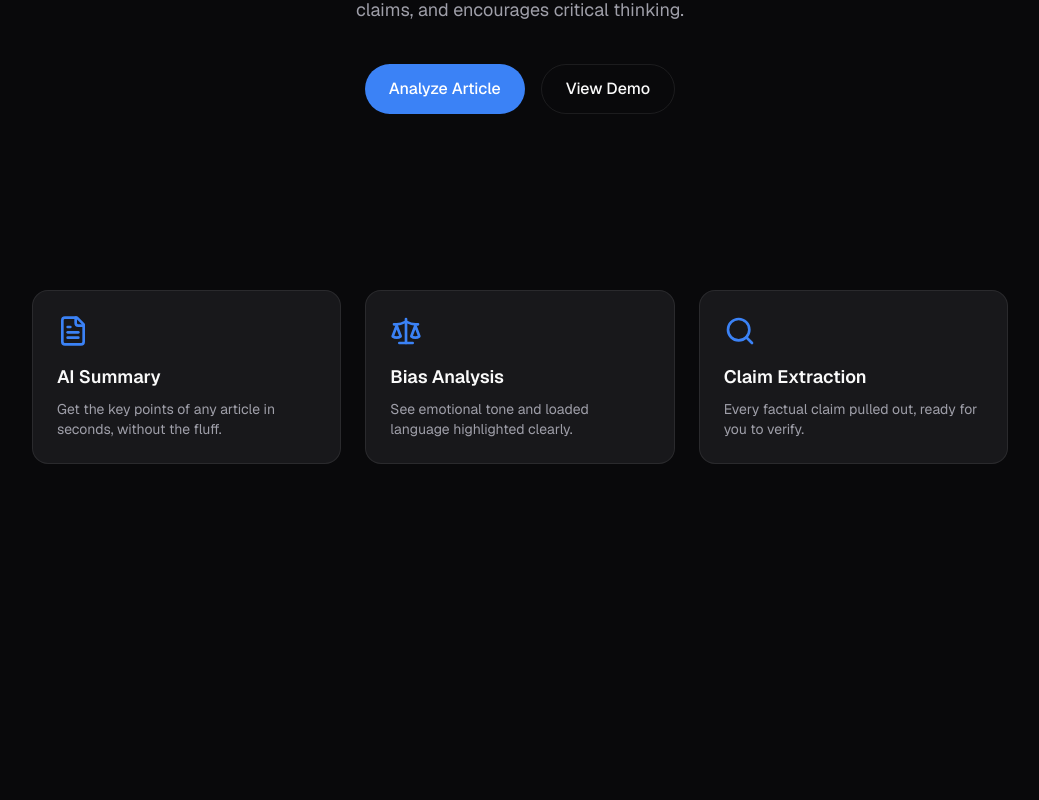
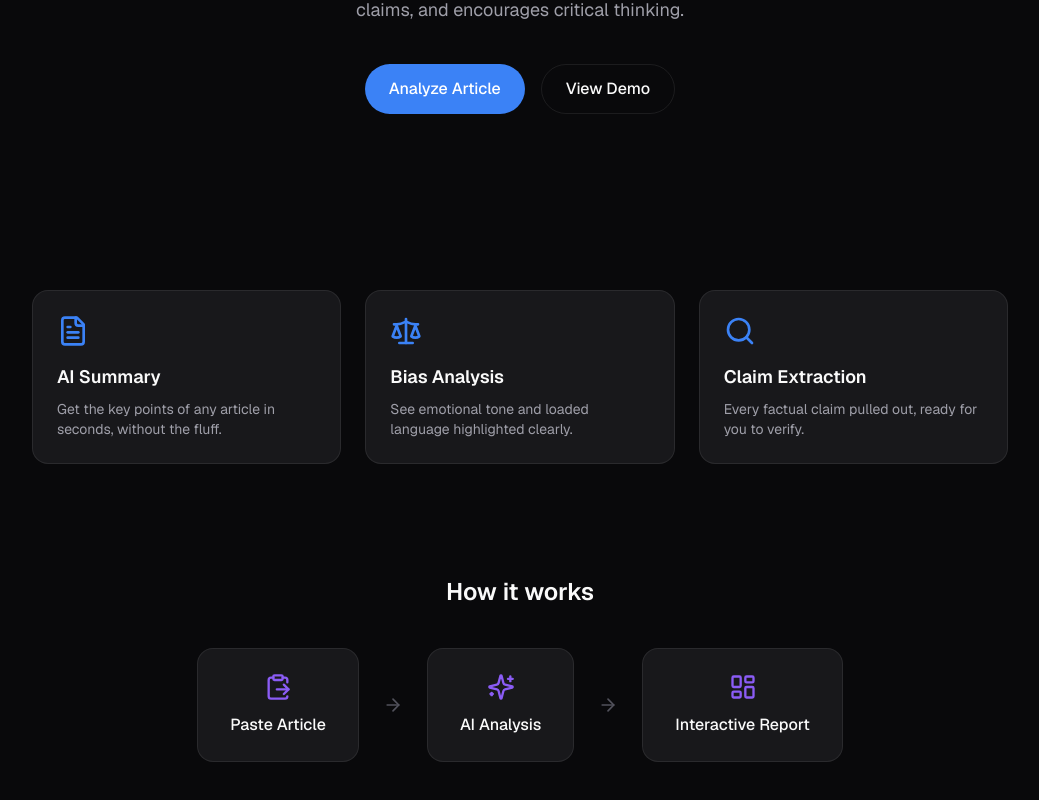
Before and after one commit to v-goel0612/newslens-ai, a Next.js app: page / in a window 1280 px wide. Shown: the part 304-1104 px from the top of the page, without its empty margins (120-1159 px from the left). Before the commit the page ends 816 px from the top, so only its background shows below. Built offline with nearby package versions, Linux system fonts and the light colour scheme.

Commit message:
Add workflow steps section, complete landing page

```diff
--- a/app/page.tsx
+++ b/app/page.tsx
@@ -1,11 +1,13 @@
 import { Hero } from "@/components/Hero";
 import { FeatureCards } from "@/components/FeatureCards";
+import { WorkflowSteps } from "@/components/WorkflowSteps";
 
 export default function Home() {
   return (
     <main className="flex flex-1 flex-col items-center bg-background text-foreground">
       <Hero />
       <FeatureCards />
+      <WorkflowSteps />
     </main>
   );
 }
--- /dev/null
+++ b/components/WorkflowSteps.tsx
@@ -0,0 +1,37 @@
+"use client";
+
+import { motion } from "framer-motion";
+import { ClipboardPaste, Sparkles, LayoutDashboard, ArrowRight } from "lucide-react";
+
+const steps = [
+  { icon: ClipboardPaste, label: "Paste Article" },
+  { icon: Sparkles, label: "AI Analysis" },
+  { icon: LayoutDashboard, label: "Interactive Report" },
+];
+
+export function WorkflowSteps() {
+  return (
+    <section className="flex w-full max-w-4xl flex-col items-center px-6 py-16">
+      <h2 className="mb-10 text-2xl font-semibold text-foreground">How it works</h2>
+      <div className="flex flex-col items-center gap-4 sm:flex-row sm:gap-6">
+        {steps.map((step, index) => (
+          <div key={step.label} className="flex flex-col items-center gap-4 sm:flex-row sm:gap-6">
+            <motion.div
+              initial={{ opacity: 0, scale: 0.9 }}
+              animate={{ opacity: 1, scale: 1 }}
+              transition={{ duration: 0.4, delay: index * 0.15 }}
+              className="flex flex-col items-center gap-3 rounded-2xl border border-border bg-card px-8 py-6"
+            >
+              <step.icon className="h-7 w-7 text-secondary" />
+              <span className="font-medium text-foreground">{step.label}</span>
+            </motion.div>
+
+            {index < steps.length - 1 && (
+              <ArrowRight className="h-5 w-5 rotate-90 text-zinc-600 sm:rotate-0" />
+            )}
+          </div>
+        ))}
+      </div>
+    </section>
+  );
+}
```
